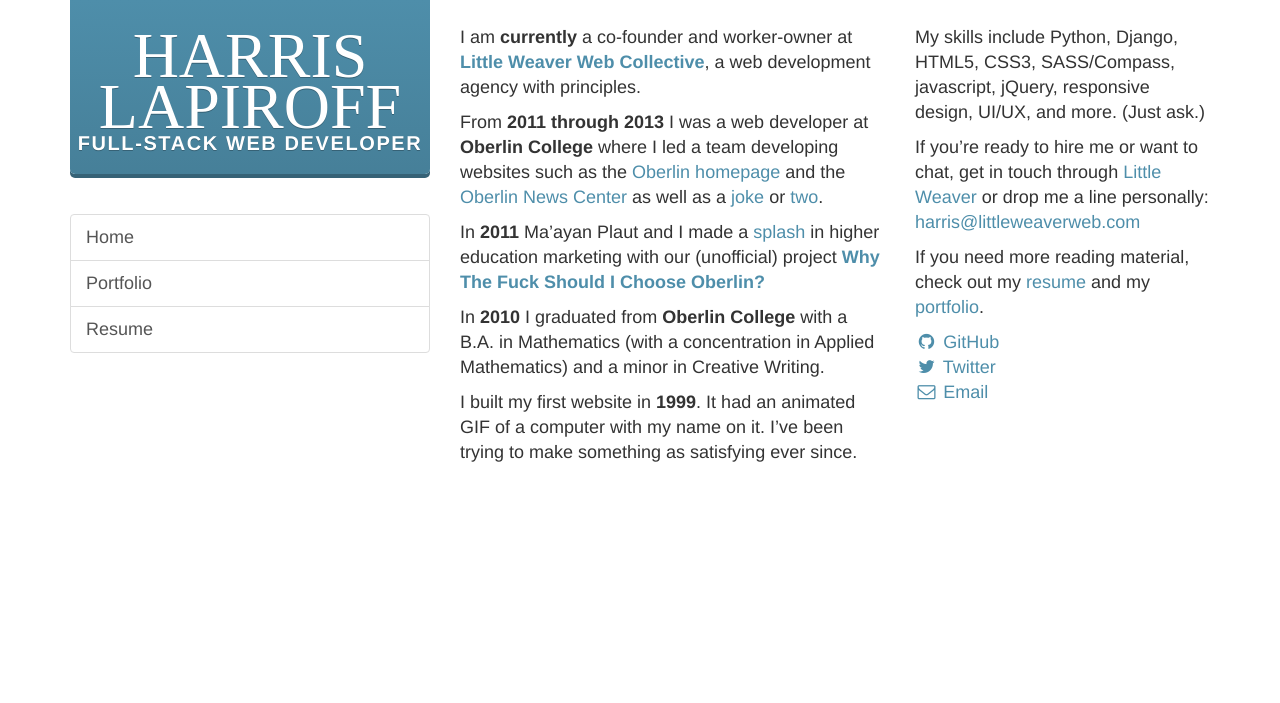
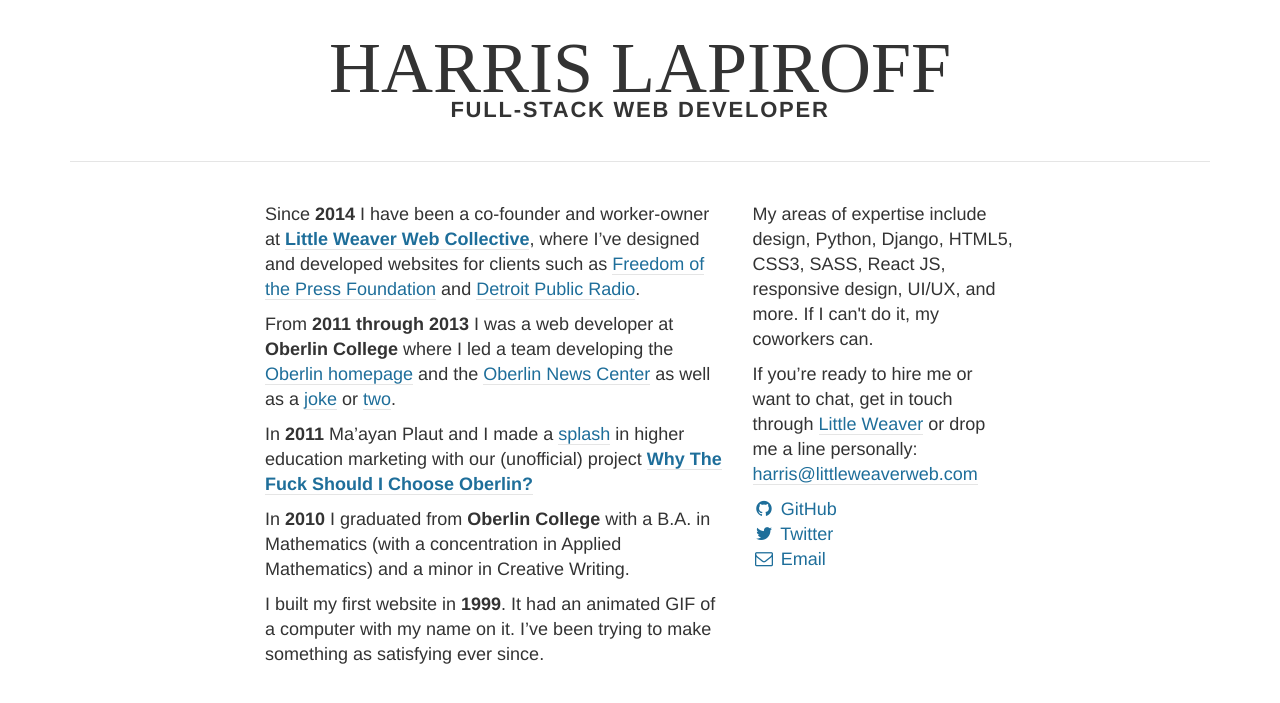
Before and after one commit to harrislapiroff/chromamine.com, a Jekyll site: the page built from index.md, in a window 1280 px wide. Shown: the top 703 px of the page. Built offline with Jekyll 4.4.1, drawn with Linux system fonts in a browser that asks for light colours; nearby versions of some CDN libraries.

Commit message:
Bring my skills vaguely into the modern era

```diff
--- a/Gemfile
+++ b/Gemfile
@@ -1,3 +1,3 @@
 source 'https://rubygems.org'
-ruby '2.2.4'
+ruby '2.3.4'
 gem 'github-pages'
--- a/_layouts/base.html
+++ b/_layouts/base.html
@@ -2,6 +2,7 @@
 <html>
 	<head>
 		<meta charset="utf-8">
+		<meta name="viewport" content="width=device-width, initial-scale=1">
 
 		<title>{% if page.title %}{{ page.title }} | {% endif %}Harris Lapiroff{% if page.title == nil %} | Full-Stack Web Developer{% endif %}</title>
 
@@ -14,24 +15,13 @@
 
 	<body>
 		<div class="container">
-			<div class="row">
-				<div class="col-lg-4 col-md-5 col-sm-6">
-					<div class="site-header">
-						<h1 class="site-title">Harris Lapiroff</h1>
-						<h2 class="site-subtitle">Full-Stack Web Developer</h2>
-					</div>
-					<div class="list-group">
-						<a class="list-group-item" href="/">Home</a>
-						<a class="list-group-item" href="/portfolio/">Portfolio</a>
-						<a class="list-group-item" href="/resume/">Resume</a>
-					</div>
-				</div>
-				<main id="bd" class="col-lg-8 col-md-7 col-sm-6 margin-leader">
-					{{ content }}
-				</main>
+			<div class="site-header">
+				<h1 class="site-title">Harris Lapiroff</h1>
+				<h2 class="site-subtitle">Full-Stack Web Developer</h2>
 			</div>
-			<footer id="ft">
-			</footer>
+			<main class="margin-trailer">
+				{{ content }}
+			</main>
 		</div>
 	</body>
 </html>
--- a/_layouts/home.html
+++ b/_layouts/home.html
@@ -3,23 +3,20 @@
 ---
 
 <div class="row">
-	<div class="col-md-7 col-sm-12 margin-trailer">
+	<div class="col-md-offset-2 col-md-5 col-sm-12 margin-trailer">
 		{{ content }}
 	</div>
-	<div class="col-md-5 col-sm-12">
+	<div class="col-md-3 col-sm-12">
 		<p>
-			My skills include Python, Django, HTML5, CSS3, SASS/Compass, javascript, jQuery,
-			responsive design, UI/UX, and more. (Just ask.)
+			My areas of expertise include design, Python, Django, HTML5, CSS3,
+			SASS, React JS, responsive design, UI/UX, and more. If I can't do
+			it, my coworkers can.
 		</p>
 		<p>
 			If you’re ready to hire me or want to chat, get in touch
 			through <a href="http://littleweaverweb.com/">Little Weaver</a> or
 			drop me a line personally:
-		<a href="mailto:harris@littleweaverweb.com">harris@littleweaverweb.com</a>
-		</p>
-		<p>
-			If you need more reading material, check out my
-			<a href="/resume/">resume</a> and my <a href="/portfolio/">portfolio</a>.
+			<a href="mailto:harris@littleweaverweb.com">harris@littleweaverweb.com</a>
 		</p>
 		<p>
 			<a class="unstyled-link" href="http://github.com/harrislapiroff"><i class="fa fa-fw fa-github"></i> GitHub</a><br />
--- a/index.md
+++ b/index.md
@@ -2,9 +2,9 @@
 layout: home
 ---
 
-I am **currently** a co-founder and worker-owner at [**Little Weaver Web Collective**](http://littleweaverweb.com/), a web development agency with principles.
+Since **2014** I have been a co-founder and worker-owner at [**Little Weaver Web Collective**](http://littleweaverweb.com/), where I've designed and developed websites for clients such as [Freedom of the Press Foundation](http://freedom.press/) and [Detroit Public Radio](http://wdet.org/).
 
-From **2011 through 2013** I was a web developer at **Oberlin College** where I led a team developing websites such as the [Oberlin homepage](http://home.oberlin.edu/) and the [Oberlin News Center](http://news.oberlin.edu/) as well as a [joke](http://oberlin.edu/kittens/) or [two](https://new.oberlin.edu/home/nyan/).
+From **2011 through 2013** I was a web developer at **Oberlin College** where I led a team developing the [Oberlin homepage](http://home.oberlin.edu/) and the [Oberlin News Center](http://news.oberlin.edu/) as well as a [joke](http://oberlin.edu/kittens/) or [two](https://new.oberlin.edu/home/nyan/).
 
 In **2011** Ma'ayan Plaut and I made a [splash](https://www.insidehighered.com/news/2011/11/08/marketing-experts-praise-unusual-website-about-oberlin) in higher education marketing with our (unofficial) project [**Why The Fuck Should I Choose Oberlin?**](http://whythefuckshouldichooseoberlin.com/)
 
--- a/static/styles/styles.sass
+++ b/static/styles/styles.sass
@@ -1,14 +1,17 @@
 ---
 ---
 
-$accent-color: #4e8eaa
+$accent-color: #1e6e9a
 $font-family: "myriad-pro", "Myriad Pro", Myriad, Helvetica, Arial, sans-serif
 
 a
 	color: $accent-color
+	border-bottom: 1px solid #E5E5E5
 
 a:hover, a:active, a:focus
 	color: darken($accent-color, 10%)
+	text-decoration: none
+	border-bottom-color: darken(#E5E5E5, 10%)
 
 body, html
 	min-height: 100%
@@ -39,31 +42,33 @@
 		background: none
 
 .site-header
-	color: #FFF
+	margin-top: 40px
 	text-align: center
 	font-weight: normal
-	background: linear-gradient(180deg, $accent-color, darken($accent-color, 5%))
-	box-shadow: 0 4px 0 0 darken($accent-color, 15%)
-	padding: 30px 0 20px 0
-	border-radius: 0 0 5px 5px
-	text-shadow: 0 1px 0 darken($accent-color, 15%)
+	padding-bottom: 39px
 	margin-bottom: 40px
-	@media (max-width: 340px)
-		font-size: 36px
+	border-bottom: 1px solid #E5E5E5
+	@media (max-width: 360px)
+		padding-bottom: 19px
+		margin-bottom: 20px
 
 .site-title
 	font-family: "alternate-gothic-no-1-d", serif
-	font-size: 64px
+	font-size: 72px
 	font-weight: normal
 	text-transform: uppercase
 	margin: 0
 	line-height: .8
+	@media (max-width: 360px)
+		font-size: 20vw
 
 .site-subtitle
-	font-size: 20px
+	font-size: 22px
 	text-transform: uppercase
 	letter-spacing: .08em
 	margin: 0
+	@media (max-width: 360px)
+		font-size: 6.111vw
 
 // Resume & Portfolio
 .resume-section, .portfolio-item
@@ -93,3 +98,6 @@
 		border-radius: 5px
 	> img
 		border-radius: 5px
+
+.unstyled-link
+	border-bottom: 0
```
Also changed, not shown: Gemfile.lock.
